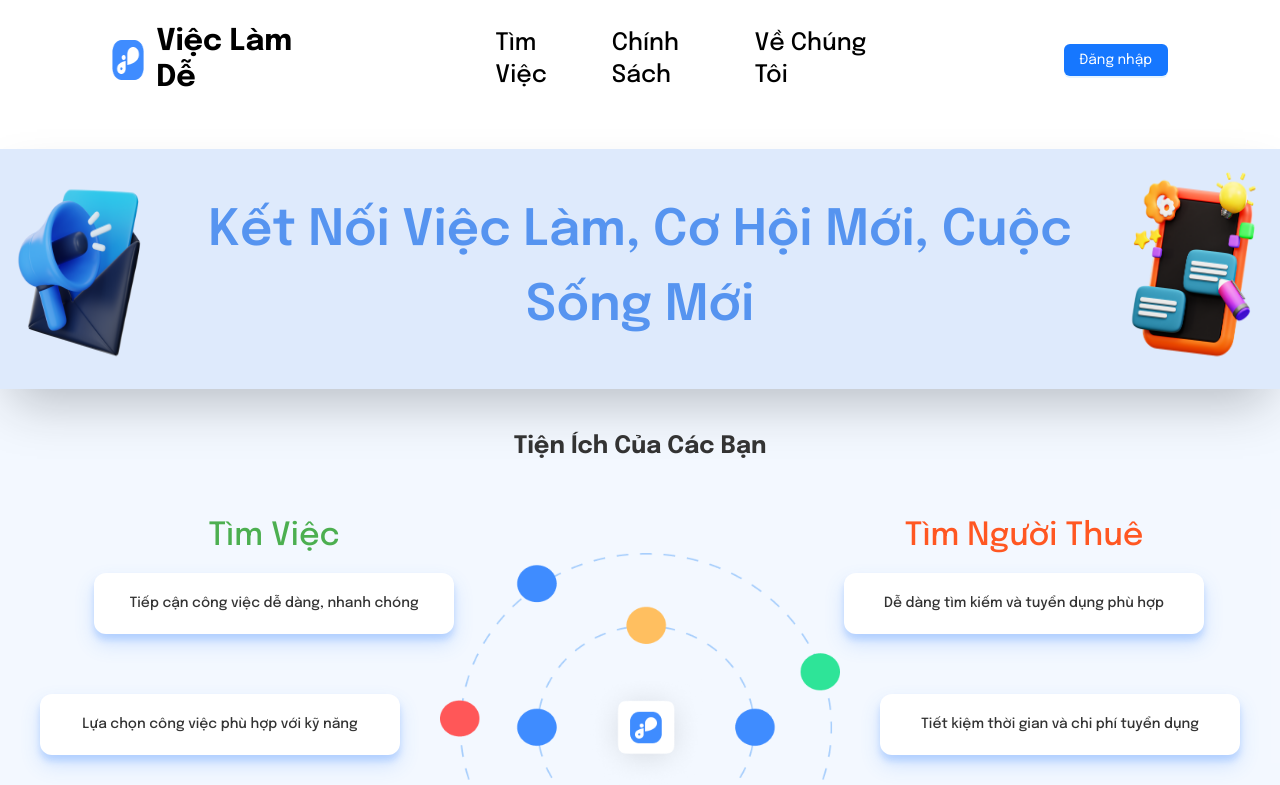
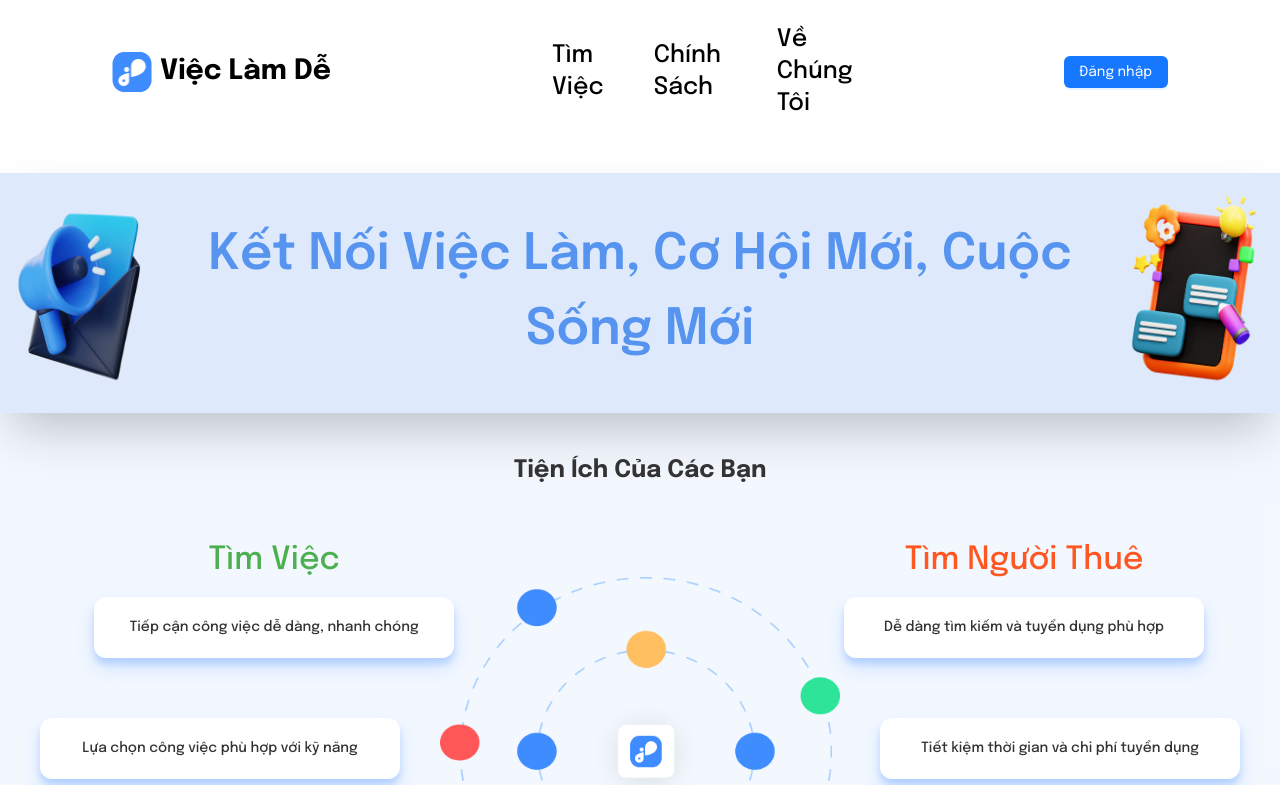
Before and after one commit to LamPhuongZ/FE-Hackathon-TypeScript, a React (Vite) app: page / in a window 1280 px wide. Shown: the top 785 px of the page. Built offline with nearby package versions, Linux system fonts and the light colour scheme; a small style sheet from the web is missing.

Commit message:
feat: not-found-page

```diff
--- a/src/components/button/index.tsx
+++ b/src/components/button/index.tsx
@@ -13,9 +13,9 @@ type ButtonProps = {
 export default function Button({
   title,
   loading,
-  color,
-  bgColor,
-  borderColor,
+  color = "rgba(63, 140, 255, 0.63)",
+  bgColor = "#6da2f139",
+  borderColor = "transparent",
   margin,
   onClick,
 }: ButtonProps) {
@@ -27,7 +27,7 @@ export default function Button({
         borderColor: borderColor,
         margin: margin,
       }}
-      className=""
+      className="p-2 text-base border border-solid rounded-md cursor-pointer transition-all duration-1000 hover:scale-90"
       onClick={onClick}
       disabled={loading}
     >
--- a/src/components/header/index.tsx
+++ b/src/components/header/index.tsx
@@ -6,15 +6,15 @@ export default function Header() {
   return (
     <div className="px-[112px] py-[24px]">
       <div className="flex items-center capitalize justify-evenly">
-        <div className="flex items-center gap-3">
-          <div className="w-10 h-10">
-            <img src={logo} alt="" className="w-full h-full" />
-          </div>
-          <h1 className="text-3xl font-bold">Việc làm dễ</h1>
-        </div>
-        <ul className="flex items-center gap-10 text-2xl font-medium px-48">
+        {/* <div className="flex justify-center items-center gap-2"> */}
+          <Link to="/" className="flex justify-center items-center gap-2">
+            <img src={logo} alt="" className="w-10 h-10" loading="lazy" />
+            <h1 className="text-[28px] w-60 h-full  font-bold">Việc làm dễ</h1>
+          </Link>
+        {/* </div> */}
+        <ul className="flex justify-center items-center gap-10 text-2xl font-medium px-48">
           <li>
-            <Link to="/">Tìm việc</Link>
+            <Link to="/find-job">Tìm việc</Link>
           </li>
           <li>
             <Link to="/">Chính sách</Link>
--- a/src/pages/NotFoundPage/index.tsx
+++ b/src/pages/NotFoundPage/index.tsx
@@ -1,16 +1,20 @@
 import { useNavigate } from "react-router-dom";
+import bgImage from "../../assets/gifs/404.gif";
 import Button from "../../components/button";
 
 export default function NotFoundPage() {
   const navigate = useNavigate();
   return (
-    <div className="container-wrapper">
-      <div className="">
-        <h1>404</h1>
+    <div
+      className="container-wrapper relative h-[700px] bg-no-repeat bg-center"
+      style={{ backgroundImage: `url(${bgImage})`, backgroundSize: "inherit" }}
+    >
+      <div className="error mt-10 absolute left-1/2 top-1/5 text-center transform -translate-x-1/2 rotate-10 ">
+        <h1 className="text-slate-900 text-9xl font-bold">404</h1>
       </div>
-      <div className="content">
-        <h1>Thông tin đang được cập nhật</h1>
-        <Button title="Về Trang Chủ" onClick={() => navigate("/")} />
+      <div className="content absolute left-1/2 top-[70%] text-center transform -translate-x-1/2">
+        <h1 className="text-slate-900 text-3xl font-bold">Thông tin đang được cập nhật</h1>
+        <Button margin="20px" title="Về Trang Chủ" onClick={() => navigate("/")} />
       </div>
     </div>
   );
```
Also changed, not shown: src/assets/gifs/404.gif (added).
